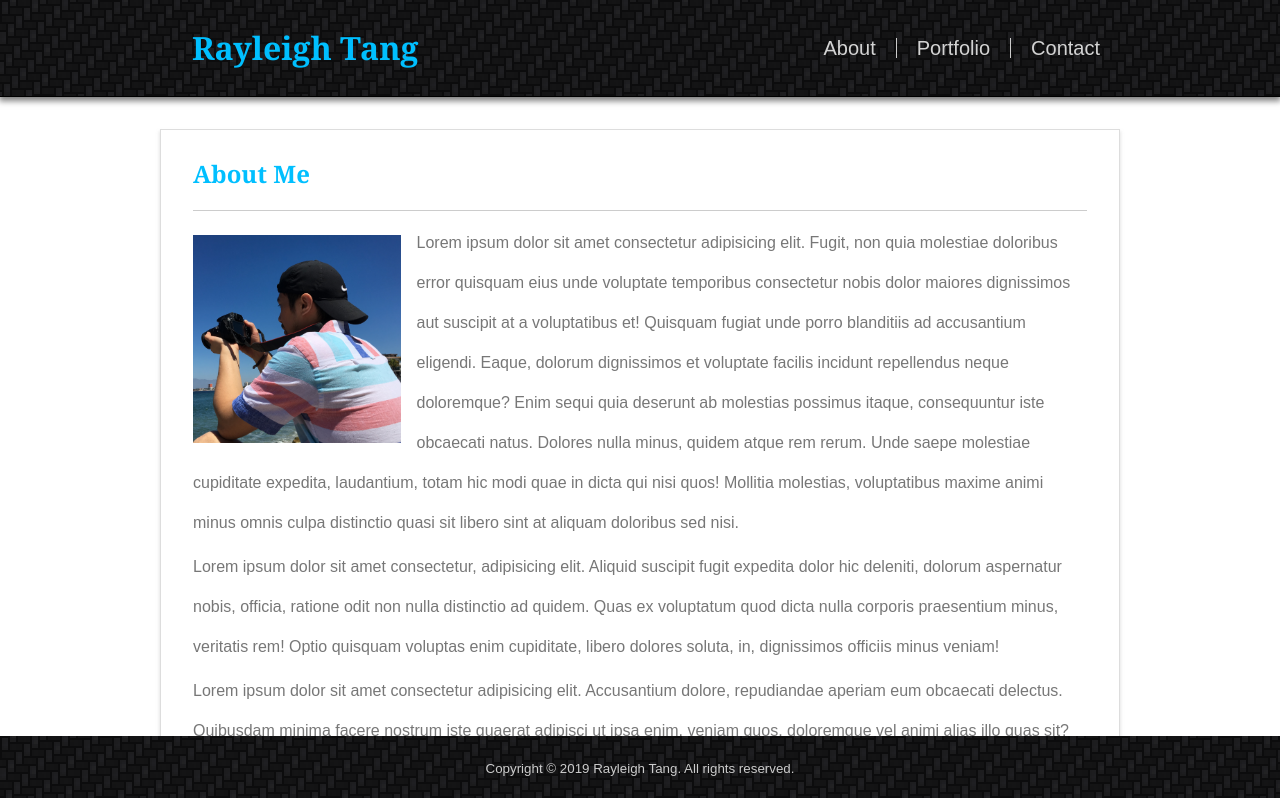
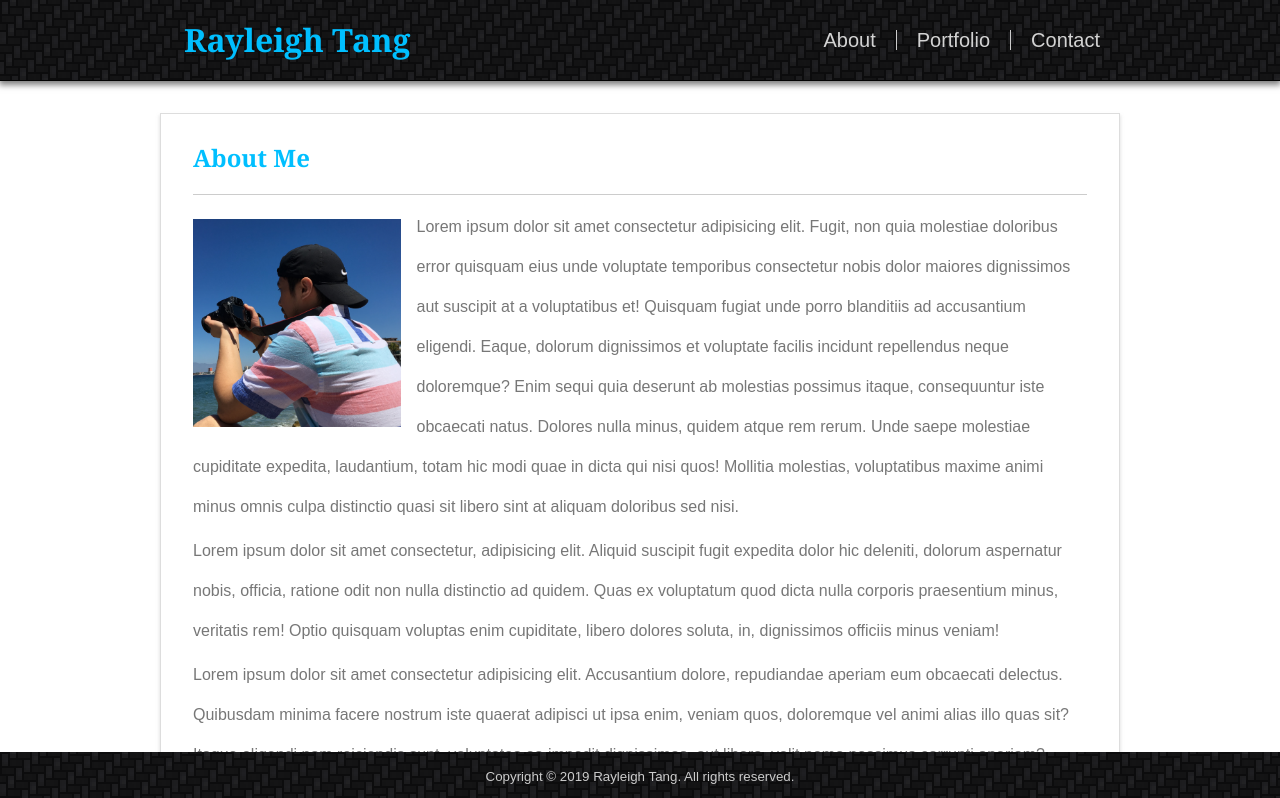
Before and after one commit to tangrayleigh/artsider, a plain HTML site: page index.html in a window 1280 px wide. Shown: the top 798 px of the page. Drawn offline with Linux system fonts and the light colour scheme.

Commit message:
styles fine tuned

```diff
--- a/assets/css/style.css
+++ b/assets/css/style.css
@@ -32,7 +32,7 @@ h2 {
 
 
 h1 {
-	padding: 1em;
+	padding: 0.75em;
 	width: fit-content;
 }
 
@@ -90,7 +90,7 @@ footer {
 
 footer > p {
 	color: #ccc;
-	line-height: 4;
+	line-height: 3;
 	text-align: center;
 }
 
@@ -147,7 +147,7 @@ a:active {
 }
 
 .filler {
-	height: 10vh;
+	height: 20vh;
 }
 
 /* portfolio page - rulesets */
```
